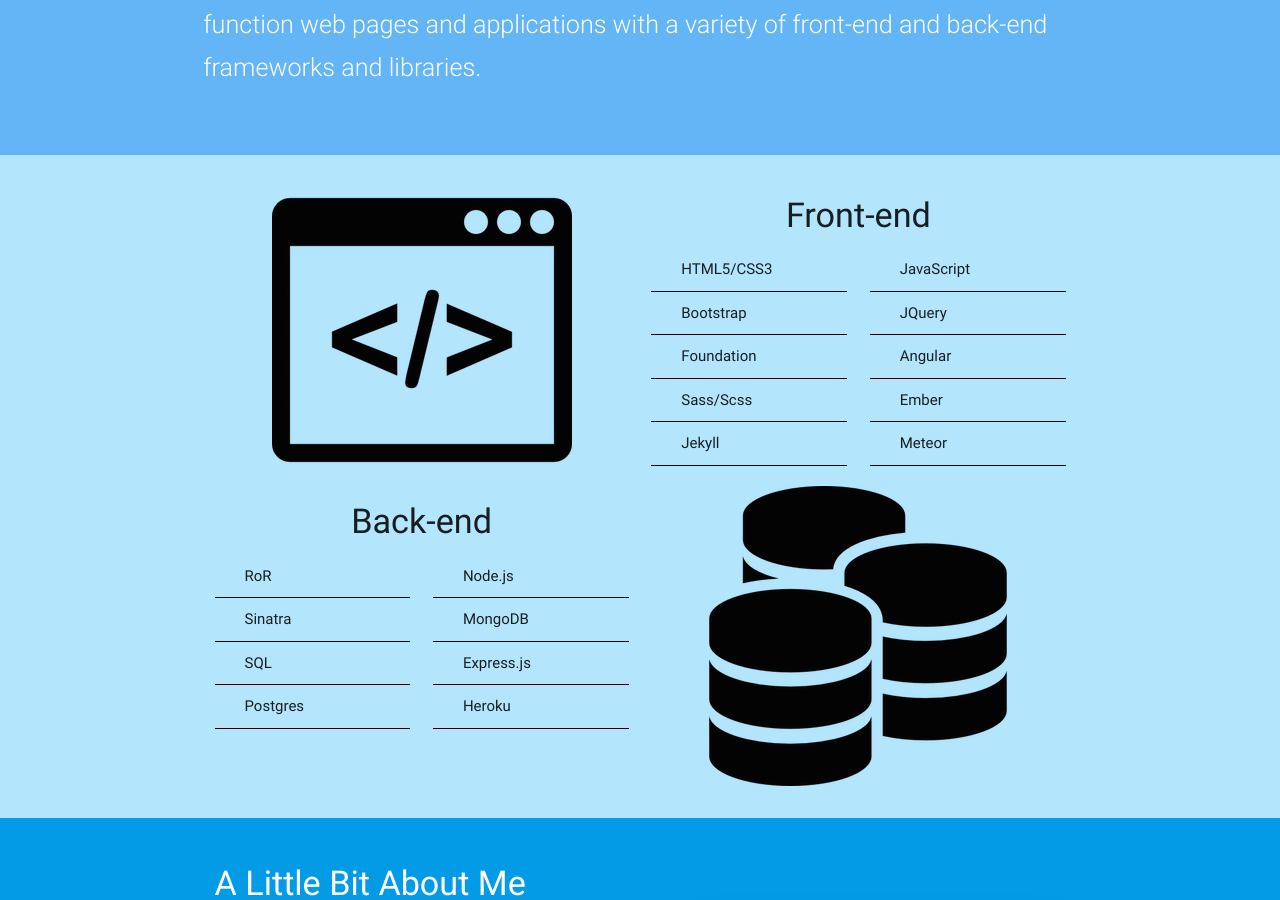
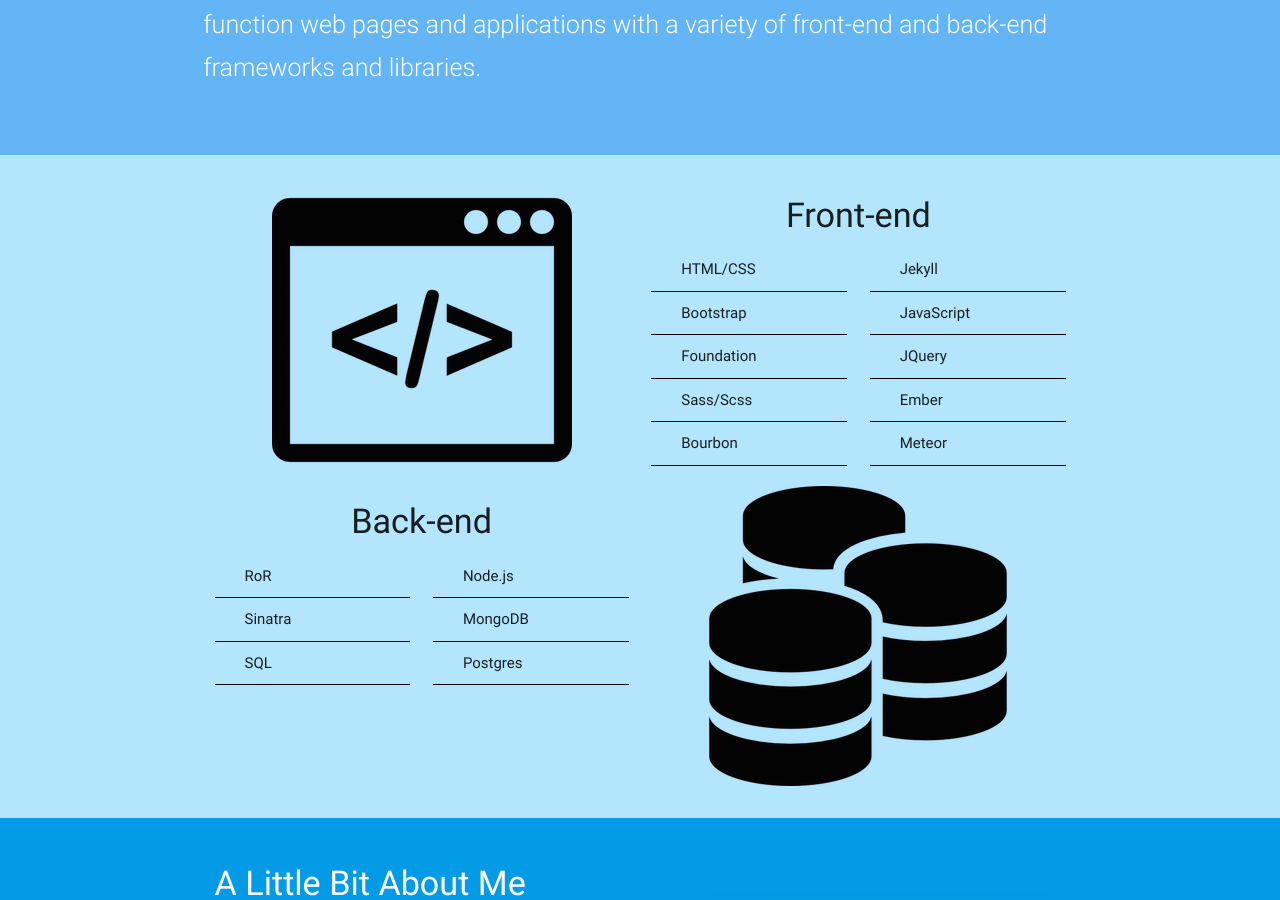
Before and after one commit to AndrewGardhouse/AndrewGard.House, a Jekyll site: the page built from index.html, in a window 1280 px wide and 900 px high, scrolled down 2181 px. Built offline with Jekyll 4.4.1, drawn with Linux system fonts in a browser that asks for light colours; nearby versions of some CDN libraries.

Commit message:
minor changes to skill list

```diff
--- a/_includes/skill_list.html
+++ b/_includes/skill_list.html
@@ -9,16 +9,16 @@
           <h4 class="center-align">Front-end</h4>
           <div id="frontend-tech" class="row">
             <div class="col s6">
-              <li class="collection-item">HTML5/CSS3</li>
+              <li class="collection-item">HTML/CSS</li>
               <li class="collection-item">Bootstrap</li>
               <li class="collection-item">Foundation</li>
               <li class="collection-item">Sass/Scss</li>
-              <li class="collection-item">Jekyll</li>
+              <li class="collection-item">Bourbon</li>
             </div>
             <div class="col s6">
+              <li class="collection-item">Jekyll</li>
               <li class="collection-item">JavaScript</li>
               <li class="collection-item">JQuery</li>
-              <li class="collection-item">Angular</li>
               <li class="collection-item">Ember</li>
               <li class="collection-item">Meteor</li>
             </div>
@@ -33,13 +33,11 @@
               <li class="collection-item">RoR</li>
               <li class="collection-item">Sinatra</li>
               <li class="collection-item">SQL</li>
-              <li class="collection-item">Postgres</li>
             </div>
             <div class="col m6 s6">
               <li class="collection-item">Node.js</li>
               <li class="collection-item">MongoDB</li>
-              <li class="collection-item">Express.js</li>
-              <li class="collection-item">Heroku</li>
+              <li class="collection-item">Postgres</li>
             </div>
           </div>
         </div>
```
